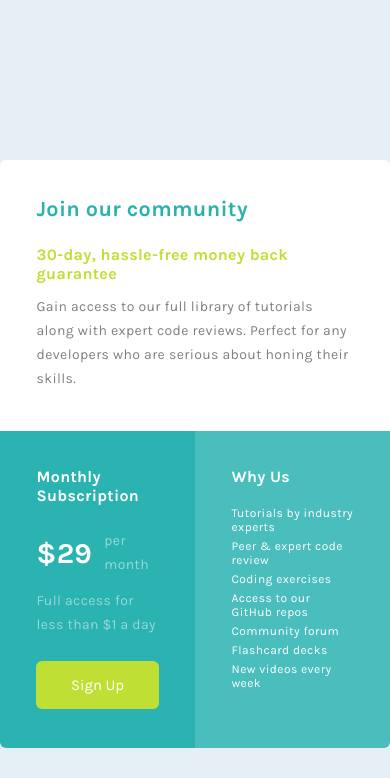
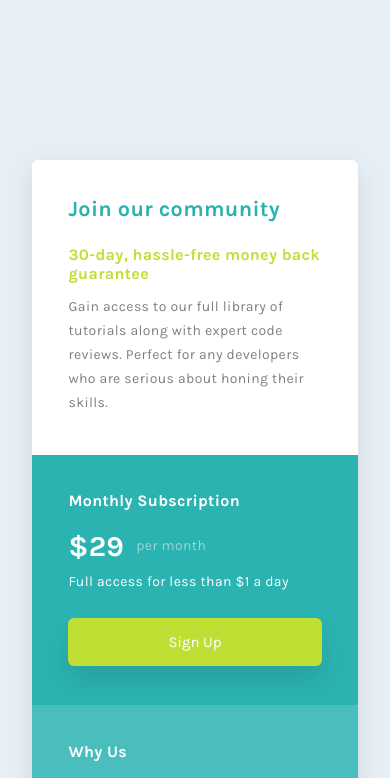
Before and after one commit to mehdi-adham/single-price-grid-component-master, a plain HTML site: page index.html in a window 390 px wide. Shown: the top 778 px of the page. Drawn offline with Linux system fonts and the light colour scheme.

Commit message:
working on mobile view

```diff
--- a/style.css
+++ b/style.css
@@ -23,7 +23,7 @@ body{
 }
 
 .singl-price-grid{
-    margin-top: 10rem;
+    margin: 10rem 0;
     display: grid;
     grid:'area-1 area-1';
     grid-auto-columns: 1fr;
@@ -32,6 +32,7 @@ body{
     /*padding: 2.3rem;*/
     background-color: #fff;
     border-radius: 6px;
+    box-shadow: 0 10px 25px rgba(0, 0, 0, 0.1);
 }
 
 .item-1{
@@ -73,9 +74,6 @@ body{
 
 .item-2{
     background-color: #2bb3b1;
-    /*display: flex;
-    flex-direction: column;
-    justify-content: space-around;*/
     border-bottom-left-radius: 6px;
 }
 .item-2 h2{
@@ -95,6 +93,7 @@ body{
 }
 .desc {
     margin-top: auto !important;
+    opacity: 1 !important;
 }
 
 
@@ -129,4 +128,33 @@ body{
     font-weight: 400;
     font-size: 15px;
     font-family: 'Karla', sans-serif;
+    box-shadow: 0 15px 25px rgba(0, 0, 0, 0.1);
 }
+
+@media screen and (max-width:480px) {
+    .singl-price-grid{
+        margin: 10rem 2rem;
+        display: grid;
+        grid:'area-1'
+        'area-2'
+        'area-3';
+        grid-auto-columns: 1fr;
+        width: 100%;
+        max-width: 370px;
+
+    }
+
+    .item-1{
+        grid-area: area-1;
+    }
+    .item-2{
+        grid-area: area-2;
+        border-radius: 0;
+    }
+    .item-3{
+        grid-area: area-3;
+        border-bottom-left-radius: 6px;
+    }
+
+
+}
```
